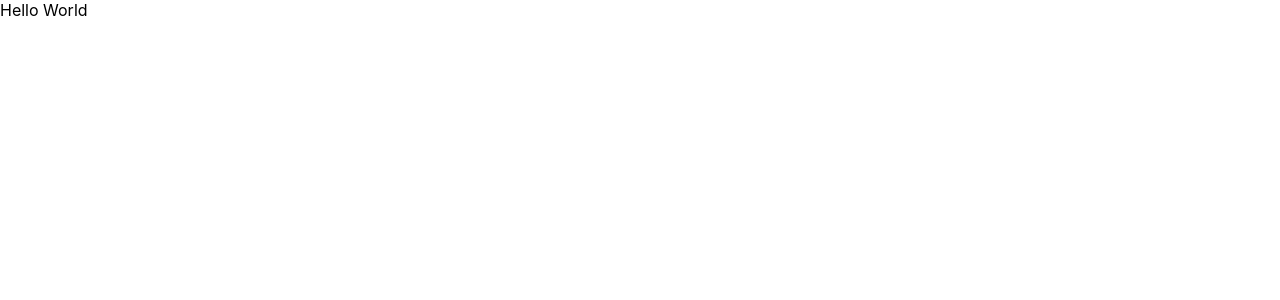
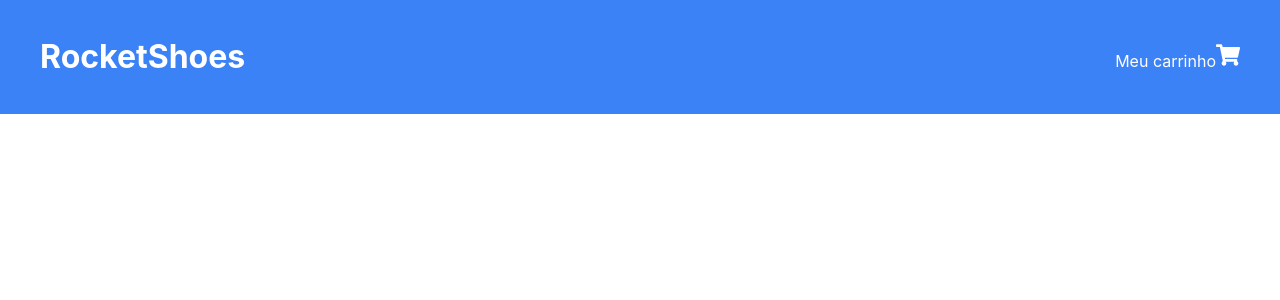
Before and after one commit to Nicolasmoss92/shopping-cart, a React (Create React App) app in the folder cart/: page / in a window 1280 px wide. Shown: the top 300 px of the page. Built offline with nearby package versions, Linux system fonts and the light colour scheme.

Commit message:
feat: initial structure header

```diff
--- a/cart/package.json
+++ b/cart/package.json
@@ -12,7 +12,9 @@
     "@types/react-dom": "^18.3.1",
     "react": "^18.3.1",
     "react-dom": "^18.3.1",
+    "react-icons": "^5.3.0",
     "react-scripts": "5.0.1",
+    "styled-components": "^6.1.13",
     "typescript": "^4.9.5",
     "web-vitals": "^2.1.4"
   },
--- a/cart/src/App.tsx
+++ b/cart/src/App.tsx
@@ -1,7 +1,9 @@
+import Header from "./components/Header/index";
+
 function App() {
   return (
     <div className="App">
-      Hello World
+      <Header />
     </div>
   );
 }
--- /dev/null
+++ b/cart/src/components/Header/header.styles.ts
@@ -0,0 +1,15 @@
+import styled from 'styled-components';
+
+export const HeaderContainer = styled.header`
+  background-color: #3b82f6;
+  color: white;
+  padding: 16px;
+`;
+
+export const Container = styled.div`
+  max-width: 1200px;
+  margin: 0 auto;
+  display: flex;
+  justify-content: space-between;
+  align-items: center;
+`;
--- /dev/null
+++ b/cart/src/components/Header/index.tsx
@@ -0,0 +1,18 @@
+import { Container, HeaderContainer } from "./header.styles";
+import { FaShoppingCart } from 'react-icons/fa';
+
+const Header: React.FC = () => {
+  return (
+    <HeaderContainer>
+      <Container>
+        <h1>RocketShoes</h1>
+        <div>
+          <span>Meu carrinho</span>
+          <FaShoppingCart size={24} /> {/* Ícone do carrinho */}
+        </div>
+      </Container>
+    </HeaderContainer>
+  );
+};
+
+export default Header;
```
Also changed, not shown: 2 other files (tests, documents, lock files or other folders).
